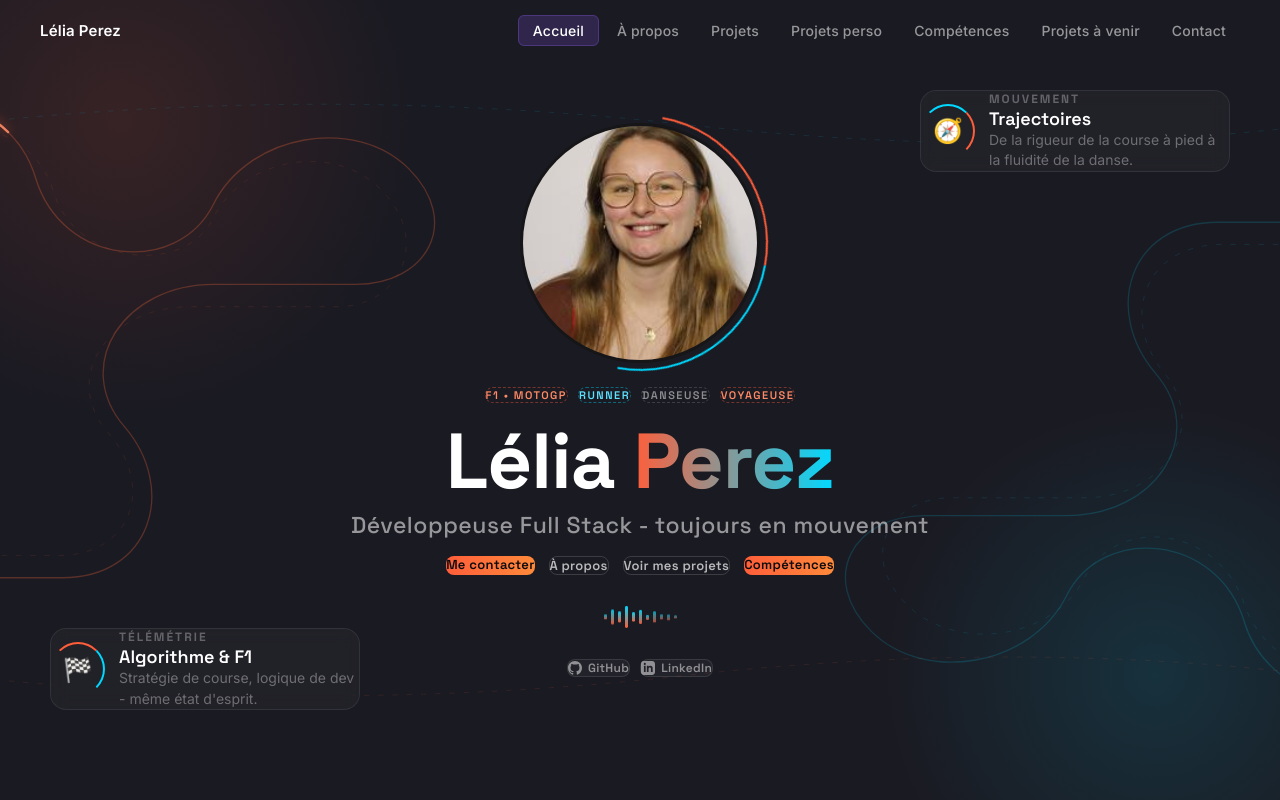
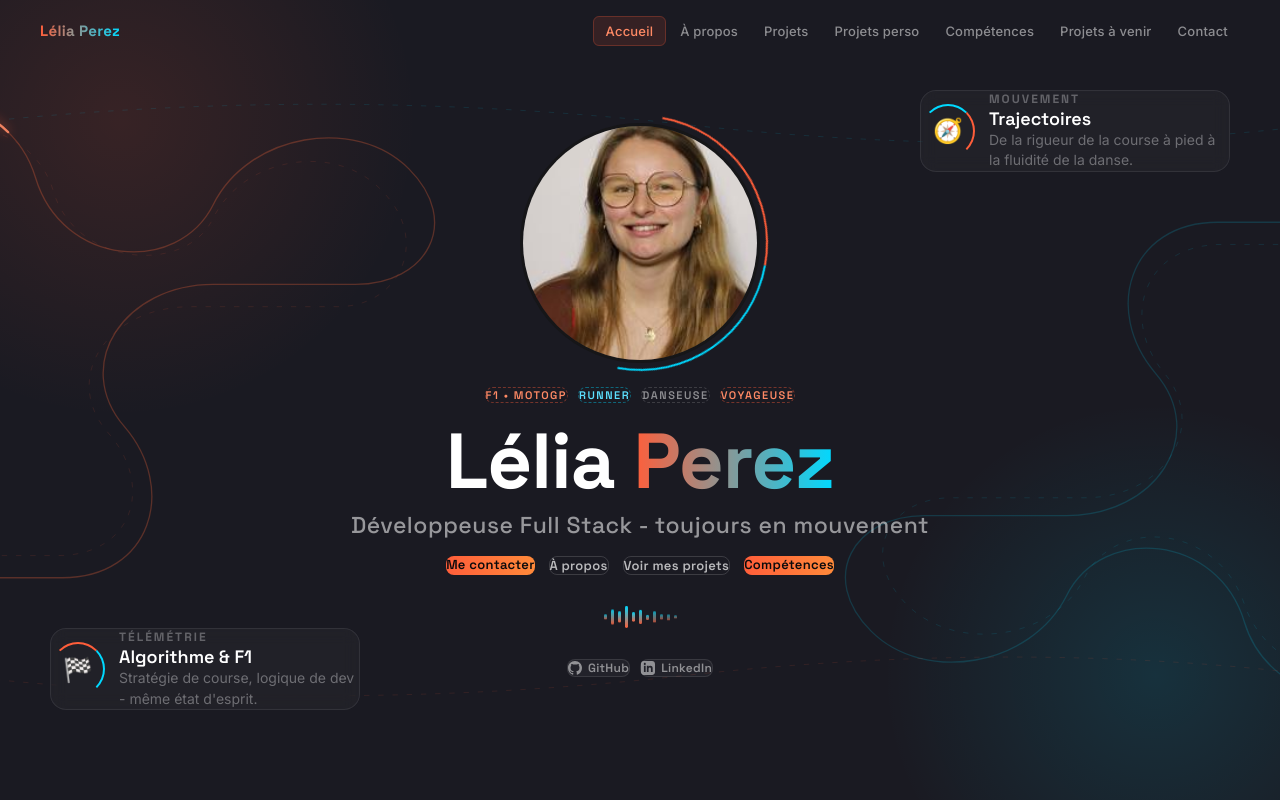
Before and after one commit to przlelia-art/Portfolio, a React (Vite) app: page / in a window 1280 px wide. Shown: the top 800 px of the page. Built offline with nearby package versions, Linux system fonts and the light colour scheme.

Commit message:
fix: correction of design

```diff
--- a/src/components/Header.jsx
+++ b/src/components/Header.jsx
@@ -23,13 +23,13 @@ function Header() {
   }, []);
 
   const navItems = [
-    { id: "hero",     label: "Accueil" },
-    { id: "about",    label: "À propos" },
-    { id: "projects", label: "Projets" },
-    { id: "personal-projects", label: "Projets perso"},
-    { id: "skills",   label: "Compétences" },
+    { id: "hero",              label: "Accueil" },
+    { id: "about",             label: "À propos" },
+    { id: "projects",          label: "Projets" },
+    { id: "personal-projects", label: "Projets perso" },
+    { id: "skills",            label: "Compétences" },
     { id: "upcoming-projects", label: "Projets à venir" },
-    { id: "contact",  label: "Contact" },
+    { id: "contact",           label: "Contact" },
   ];
 
   const scrollToSection = (sectionId) => {
@@ -44,7 +44,7 @@ function Header() {
   return (
     <>
       <style>{`
-        @import url('https://fonts.googleapis.com/css2?family=Inter:wght@400;500;600;700&display=swap');
+        @import url('https://fonts.googleapis.com/css2?family=Space+Grotesk:wght@400;500;600;700&family=Inter:wght@400;500;600;700&display=swap');
 
         .header-root * {
           box-sizing: border-box;
@@ -52,14 +52,15 @@ function Header() {
         }
 
         .nav-link-item {
-          color: rgba(255,255,255,0.55);
+          color: rgba(255,255,255,0.5);
           text-decoration: none;
-          font-size: 14px;
+          font-size: 13px;
           font-weight: 500;
-          padding: 6px 14px;
+          padding: 6px 12px;
           border-radius: 6px;
           transition: all 0.2s ease;
           letter-spacing: 0.2px;
+          white-space: nowrap;
         }
 
         .nav-link-item:hover {
@@ -68,9 +69,9 @@ function Header() {
         }
 
         .nav-link-item.active {
-          color: white;
-          background: rgba(139,92,246,0.2);
-          border: 1px solid rgba(139,92,246,0.3);
+          color: #ff8a65;
+          background: rgba(255,94,58,0.12);
+          border: 1px solid rgba(255,94,58,0.25);
         }
 
         .hamburger-btn {
@@ -97,7 +98,7 @@ function Header() {
           top: 0; right: 0;
           width: 260px;
           height: 100vh;
-          background: rgba(13,13,15,0.98);
+          background: rgba(26,26,34,0.98);
           backdrop-filter: blur(20px);
           border-left: 1px solid rgba(255,255,255,0.08);
           display: flex;
@@ -138,7 +139,7 @@ function Header() {
             <a
               href={`#${item.id}`}
               className={`nav-link-item${activeSection === item.id ? " active" : ""}`}
-              style={{ display: "block", fontSize: "16px" }}
+              style={{ display: "block", fontSize: "15px" }}
               onClick={(e) => { e.preventDefault(); scrollToSection(item.id); }}
             >
               {item.label}
@@ -158,14 +159,14 @@ function Header() {
           display: "flex",
           alignItems: "center",
           transition: "all 0.3s ease",
-          background: scrolled ? "rgba(13,13,15,0.85)" : "transparent",
+          background: scrolled ? "rgba(26,26,34,0.9)" : "transparent",
           backdropFilter: scrolled ? "blur(16px)" : "none",
           borderBottom: scrolled ? "1px solid rgba(255,255,255,0.06)" : "none",
         }}
       >
         <nav style={{
           width: "100%",
-          maxWidth: "1200px",
+          maxWidth: "1400px",
           margin: "0 auto",
           display: "flex",
           justifyContent: "space-between",
@@ -175,11 +176,16 @@ function Header() {
           <a
             href="#hero"
             style={{
+              fontFamily: "'Space Grotesk', sans-serif",
               fontSize: "15px",
-              fontWeight: "600",
+              fontWeight: "700",
               color: "white",
               textDecoration: "none",
-              letterSpacing: "0.2px",
+              letterSpacing: "0.3px",
+              background: "linear-gradient(90deg, #ff5e3a, #00d9ff)",
+              WebkitBackgroundClip: "text",
+              WebkitTextFillColor: "transparent",
+              backgroundClip: "text",
             }}
             onClick={(e) => { e.preventDefault(); scrollToSection("hero"); }}
           >
@@ -198,7 +204,7 @@ function Header() {
           </button>
 
           {/* Liens desktop */}
-          <ul className="nav-links-desktop" style={{ display: "flex", gap: "4px", listStyle: "none", margin: 0, padding: 0 }}>
+          <ul className="nav-links-desktop" style={{ display: "flex", gap: "2px", listStyle: "none", margin: 0, padding: 0 }}>
             {navItems.map((item) => (
               <li key={item.id}>
                 <a
```
